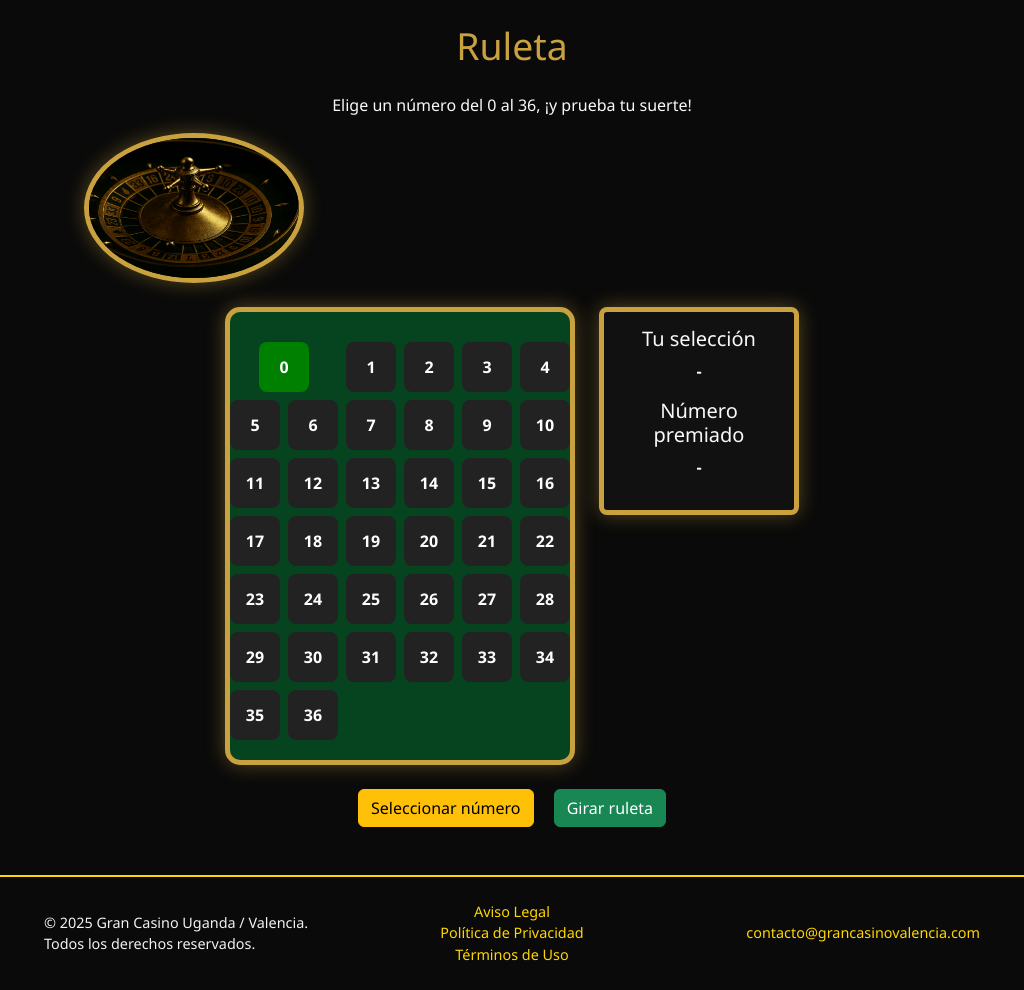
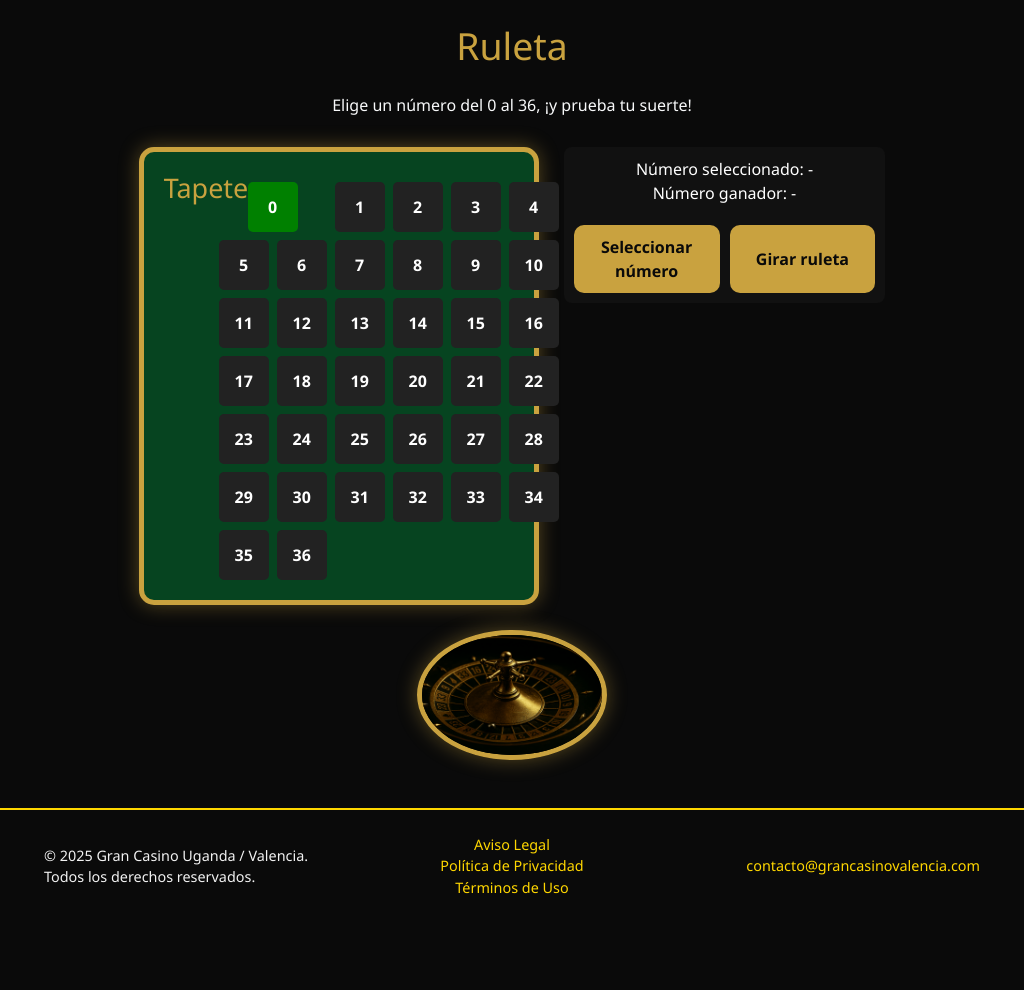
Before and after one commit to saimonfiles06/proyectoFinal, a PHP site: page /juegos/ruleta.html in a window 1024 px wide. Shown: the part 134-1124 px from the top of the page. After the commit the page ends 1028 px from the top, so only its background shows below. Run offline with PHP 8.4, Linux system fonts and the light colour scheme.

Commit message:
ruleta cambios css
tapete izq, ruleta derecha, panel y botones centro

```diff
--- a/css/estilos.css
+++ b/css/estilos.css
@@ -142,93 +142,100 @@ header {
   border-color: #c9a23f;
 }
 
-
-/* Wrapper principal: ruleta + tapete + panel */
-.ruleta-wrapper {
+/* 🎡 RULETA */
+.ruleta-container {
+  flex: 1;
+  min-width: 250px;
+  max-width: 420px;
   display: flex;
-  flex-direction: row;
-  /* fila horizontal */
-  align-items: flex-start;
-  justify-content: left;
-  gap: 40px;
-  /* separación entre columnas */
-  width: 100%;
-  margin-top: 30px;
-}
-
-/* Columna izquierda: ruleta */
-.ruleta-container {
-  flex: 0 0 300px;
-  /* ancho fijo */
-  display: flex;
+  flex-direction: column;
+  align-items: center;
   justify-content: center;
-  align-items: center;
+  text-align: center;
 }
 
 #ruleta {
-  width: 250px;
+  display: block;
+  margin: 0 auto;
+  width: 200px;
+  max-width: 70%;
   height: auto;
   border: 5px solid #c9a23f;
   border-radius: 50%;
   box-shadow: 0 0 20px rgba(201, 162, 63, 0.4);
   transition: transform 4s cubic-bezier(0.2, 0.7, 0.2, 1);
+}
+.ruleta-wrapper {
   display: flex;
-  flex-direction: row;
-  /* fila horizontal */
+  justify-content: center;
   align-items: flex-start;
-  justify-content: left;
+  gap: 40px; /* espacio entre tapete y panel */
 }
 
-/* Columna central: tapete */
 .tapete {
-  flex: 1 1 400px;
-  max-width: 400px;
-  display: flex;
-  flex-direction: column;
-  align-items: center;
-}
-
-.numeros-tapete {
   display: grid;
   grid-template-columns: repeat(6, 50px);
-  gap: 8px;
-  justify-items: center;
+  gap: 5px;
 }
 
 .numero-celda {
   width: 50px;
   height: 50px;
-  font-size: 1rem;
+  background-color: #222;
+  color: #fff;
+  display: flex;
+  justify-content: center;
+  align-items: center;
+  cursor: pointer;
+  border-radius: 5px;
+  user-select: none;
 }
 
-/* Botones debajo del tapete */
+.numero-celda.seleccionado {
+  background-color: gold;
+  color: #000;
+}
+
+.zero {
+  background-color: red;
+}
+
+.resultado-lateral {
+  min-width: 150px;
+  padding: 10px;
+  background-color: #111;
+  border-radius: 8px;
+  text-align: center;
+}
+#resultado-lateral {
+  border: 5px solid #c9a23f;
+  border-radius: 50%;
+  box-shadow: 0 0 20px rgba(201, 162, 63, 0.4);
+}
+
+/* 🎰 Botones ruleta */
 .botones-ruleta {
   display: flex;
-  justify-content: center;
-  gap: 15px;
+  justify-content: space-between;
+  width: 100%;
   margin-top: 20px;
-  width: 100%;
-  flex-wrap: wrap;
+  gap: 10px;
 }
 
 .btn-ruleta {
-  flex: 1 1 120px;
-  max-width: 150px;
+  flex: 1;
+  background-color: #c9a23f;
+  color: #0a0a0a;
+  font-weight: bold;
+  border: none;
+  padding: 10px;
+  border-radius: 10px;
+  transition: background-color 0.3s;
+  text-align: center;
 }
 
-/* Columna derecha: panel lateral de resultados */
-.resultado-lateral {
-  flex: 0 0 200px;
-  /* ancho fijo */
-  max-width: 200px;
-  background-color: #111;
-  border: 5px solid #c9a23f;
-  border-radius: 8px;
-  text-align: center;
-  padding: 15px;
-  color: #c9a23f;
-  box-shadow: 0 0 20px rgba(201, 162, 63, 0.4);
-  font-weight: bold;
+.btn-ruleta:hover {
+  background-color: #e1be58;
 }
 
 /* ===== Blackjack ===== */
@@ -701,53 +698,26 @@ header {
     gap: 25px;
   }
 
-  /* Wrapper de ruleta: tapete + ruleta + panel lateral en fila */
-  .ruleta-wrapper {
-    display: flex;
-    flex-direction: row;
-    align-items: flex-start;
-    justify-content: center;
-    gap: 25px;
-    width: 100%;
+  .tapete,
+  .ruleta-container,
+  .slots-explanation,
+  .slots-interface,
+  .slots-winnings,
+  .carrera-columna {
+    flex: 1 1 50%;
+    max-width: 400px;
   }
 
-  /* Tapete */
-  .tapete {
-    flex: 1 1 40%;
-    max-width: 350px;
+  .numeros-tapete {
+    grid-template-columns: repeat(6, 1fr);
   }
 
-  /* Ruleta */
-  .ruleta-container {
-    flex: 1 1 30%;
-    max-width: 300px;
-  }
-
-  /* Panel lateral de resultados */
-  .resultado-lateral {
-    flex: 0 0 200px;
-    max-width: 200px;
-  }
-
-  /* Imagen de la ruleta */
   #ruleta {
-    width: 220px;
+    width: 190px;
     margin: 0 auto;
   }
 
-  /* Botones de ruleta */
-  .botones-ruleta {
-    flex-direction: row;
-    flex-wrap: wrap;
-    gap: 10px;
-    width: 100%;
-  }
-
-  .btn-ruleta {
-    flex: 1 1 45%;
-  }
-
-  /* ===== Botones generales ===== */
+  /* ===== Botones ===== */
   .botones-fila {
     flex-wrap: wrap;
     justify-content: center;
--- a/juegos/ruleta.html
+++ b/juegos/ruleta.html
@@ -21,31 +21,32 @@
     <h1 class="titulo mb-4">Ruleta</h1>
     <p class="text-light mb-3">Elige un número del 0 al 36, ¡y prueba tu suerte!</p>
 
-    <!-- Imagen de la ruleta -->
-    <div class="ruleta-container">
-      <img src="../img/ruleta.png" alt="Ruleta" id="ruleta" class="img-fluid">
-    </div>
-    <div class="ruleta-wrapper d-flex justify-content-center align-items-start gap-4 mt-4">
-      <!-- TAPETE -->
+    <div class="main-ruleta">
+
+      <!-- ==== TAPETE IZQUIERDA ==== -->
       <div class="tapete">
-        <div id="numeros-tapete" class="numeros-tapete"></div>
+        <h3>Tapete</h3>
+        <div class="numeros-tapete" id="numeros-tapete">
+          <!-- Números generados por JS -->
+        </div>
       </div>
 
-      <!-- PANEL DE RESULTADOS -->
-      <div class="resultado-lateral text-light" id="resultado-lateral">
-        <h5>Tu selección</h5>
-        <p id="numero-seleccionado">-</p>
+      <!-- ==== PANEL CENTRAL ==== -->
+      <div class="resultado-lateral">
+        <div id="numero-seleccionado">Número seleccionado: -</div>
+        <div id="resultado-ruleta">Número ganador: -</div>
 
-        <h5>Número premiado</h5>
-        <p id="resultado-ruleta">-</p>
+        <!-- Botones debajo del panel -->
+        <div class="botones-ruleta">
+          <button class="btn-ruleta" id="btn-seleccionar">Seleccionar número</button>
+          <button class="btn-ruleta" id="btn-girar">Girar ruleta</button>
+        </div>
       </div>
-    </div>
 
-
-    <!-- Controles -->
-    <div class="mt-4">
-      <button id="btn-seleccionar" class="btn btn-warning me-3">Seleccionar número</button>
-      <button id="btn-girar" class="btn btn-success">Girar ruleta</button>
+      <!-- ==== RULETA DERECHA ==== -->
+      <div class="ruleta-container">
+        <img src="../img/ruleta.png" alt="Ruleta" id="ruleta" class="img-fluid">
+      </div>
     </div>
   </main>
 
```
Also changed, not shown: other parts of css/estilos.css (+27 -32 lines).
